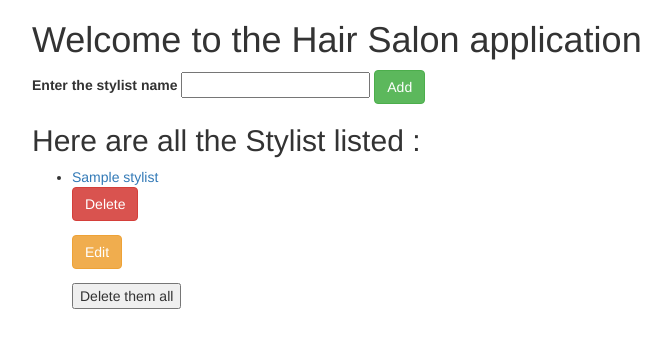
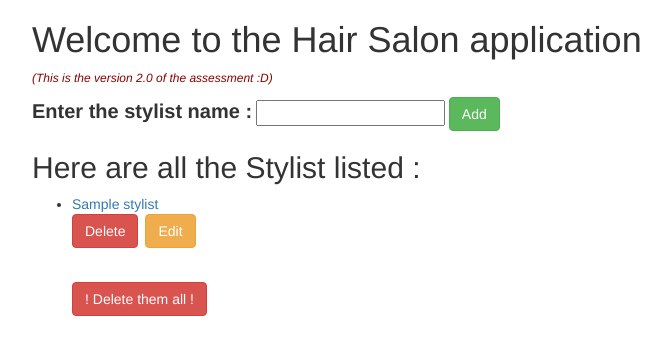
Before and after one commit to Virginie-T/DB-PHP-20mars, a PHP site: template views/stylist_form.twig in a window 1280 px wide. Shown: the top 355 px of the page, without its empty margins (38-709 px from the left). Run offline with PHP 8.4, Linux system fonts and the light colour scheme; the template is opened without the code that fills it: most values are stand-ins (such as "Sample title", 1, 10 or a date in 2020); some libraries are stand-ins or nearby versions.

Commit message:
add some personal css in the views files

```diff
--- a/views/edit_client.twig
+++ b/views/edit_client.twig
@@ -15,7 +15,7 @@
                 <label for="new_name">Rename your client</label>
                 <input id="new_name" name="new_name" type="text">
 
-                <button type="submit">Update</button>
+                <button type="submit" class="btn btn-warning">Update</button>
             </form>
 
         </div>
--- a/views/edit_stylist.twig
+++ b/views/edit_stylist.twig
@@ -15,7 +15,7 @@
                 <label for="new_name">Rename the stylist :</label>
                 <input id="new_name" name="new_name" type="text">
 
-                <button type="submit">Update</button>
+                <button type="submit" class="btn btn-warning">Update</button>
             </form>
 
         </div>
--- a/views/stylist_form.twig
+++ b/views/stylist_form.twig
@@ -8,8 +8,10 @@
 	<div class='container'>
 		<h1>Welcome to the Hair Salon application</h1>
 
+		<p style="font-size: 12px; color: darkred"><em>(This is the version 2.0 of the assessment :D)</em></p>
+
 		<form action='/add_stylist' method='post'>
-			<label for='name'>Enter the stylist name</label>
+			<label style="font-size: 20px" for='name'>Enter the stylist name :</label>
 			<input id='name' name='name' type='text'>
 
 			<button type='submit' class='btn btn-success'>Add</button>
@@ -20,19 +22,19 @@
 		<ul>
 		{% for stylist in stylists %}
 			<li><a href='/stylist_form/{{stylist.getId()}}'>{{ stylist.getName }}</a></li>
-				   <form action="/stylist_form/{{ stylist.getId }}/deleteSingleStylist" method="post">
+				   <form style="float: left" action="/stylist_form/{{ stylist.getId }}/deleteSingleStylist" method="post">
 
                         <input value='{{ stylist.getId }}' name="stylist_id" id="stylist_id" type="hidden">
                         <input name="_method" type="hidden" value="delete">
                         <button type='submit' class="btn btn-danger">Delete</button>
                     </form>
 
- 					<form action="/stylist_form/{{ stylist.getId }}/edit" method="post">
+ 					<form style="float: left, margin-bottom: 10px" action="/stylist_form/{{ stylist.getId }}/edit" method="post">
 
                         <input value='{{ stylist.getId }}' name="stylist_id" id="stylist_id" type="hidden">
-                        <button type='submit' class="btn btn-warning">Edit</button>
+                        <button style='margin-left: 7px' type='submit' class="btn btn-warning">Edit</button>
                     </form>
-
+                    <br>
 		{% endfor %}
 
 		{% else %}
@@ -42,7 +44,7 @@
 		{% endif %}
 
 		<form action='/delete_all_the_stylists' method='post'>
-			<button type='submit'>Delete them all</button>
+			<button type='submit' class="btn btn-danger">! Delete them all !</button>
 		</form>
 
 	</div>
```
Also changed, not shown: views/client_form.twig (+7 -7 lines).
